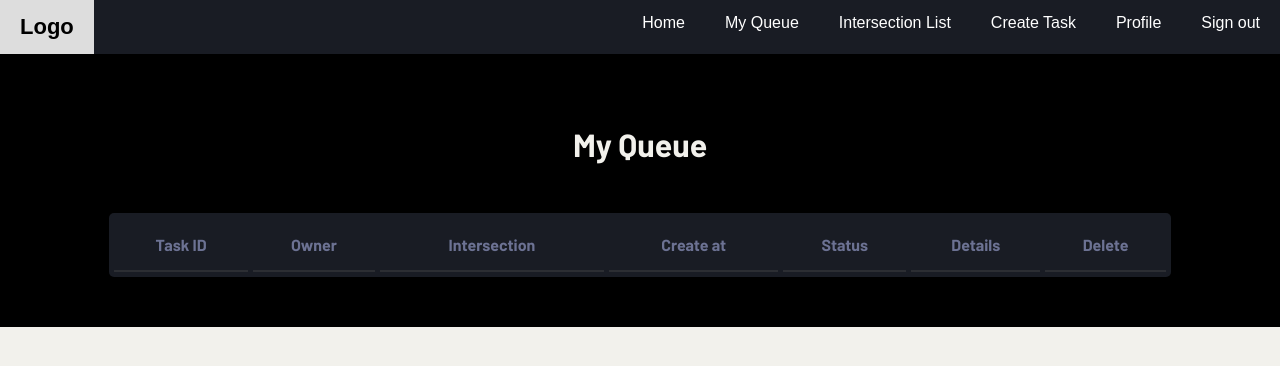
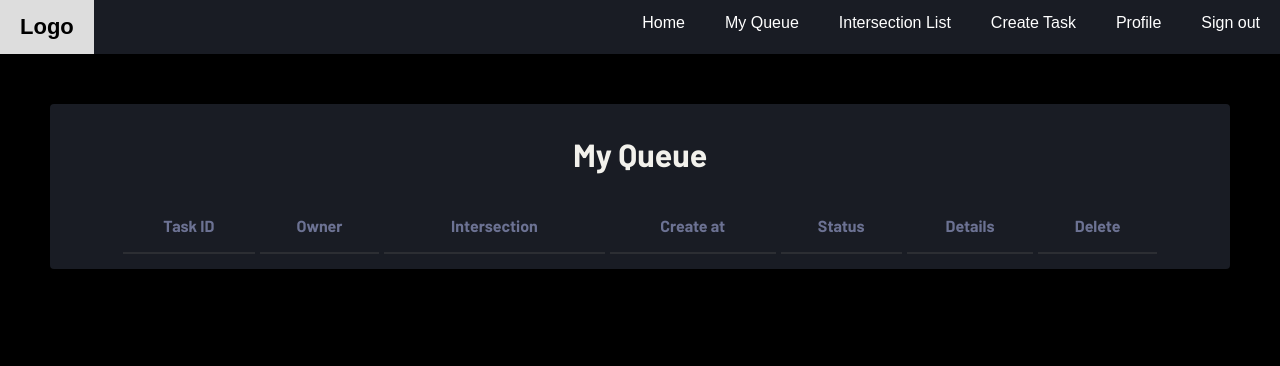
Before and after one commit to 6410685041/CN332-Default, a Django app: page /user/my_queue in a window 1280 px wide. Shown: the top 366 px of the page. Run offline with Django 5.2, Linux system fonts and the light colour scheme; the visitor is signed in with stand-in values (Sample User, id 1); data comes from the database, SQL or seed files in the repository; data that the repository does not hold is empty; parts of the project's set-up code (start-up, migrations or seed data) failed here and were passed over.

Commit message:
edit my_queue

```diff
--- a/carDetection/static/style/layout.css
+++ b/carDetection/static/style/layout.css
@@ -1,9 +1,9 @@
 @import url('https://fonts.googleapis.com/css2?family=Barlow:ital,wght@0,100;0,200;0,300;0,400;0,500;0,600;0,700;0,800;0,900;1,100;1,200;1,300;1,400;1,500;1,600;1,700;1,800;1,900&display=swap');
 
-body {
+html,body {
     font-family: 'Barlow', sans-serif;
-    color: black; /* Dark Blue Text */
-    background-color: #f2f1ec; /* Off-white background */
+    color: white; /* Dark Blue Text */
+    background-color: #000000; /* Off-white background */
 }
 
 #navbar ul {
--- a/carDetection/static/style/my_queue.css
+++ b/carDetection/static/style/my_queue.css
@@ -4,11 +4,10 @@
 
 #content table {
     margin: auto;
-    margin-top: 50px;
+    margin-top: 10px;
     width: 90%;
     border-spacing: 5px;
     background-color: #191c24;
-    border-radius: 5px;
     color: #6c7293;
 }
 
@@ -20,3 +19,9 @@
 #content .delete:hover {
     background-color: rgb(235, 115, 115);
 }
+
+#content .content-block {
+    background-color: #191c24;
+    padding: 10px;
+    border-radius: 0.25rem;
+}
--- a/carDetection/templates/user/my_queue.html
+++ b/carDetection/templates/user/my_queue.html
@@ -5,7 +5,7 @@
 <link rel="stylesheet" href="{% static 'style/my_queue.css' %}">
 {% endblock %}
 {% block content %}
-<div>
+<div class="content-block">
     <h1>My Queue</h1>
     <table>
         <tr>
@@ -29,4 +29,5 @@
         </tr>
         {% endfor %}
     </table>
+</div>
 {% endblock content %}
```
Lines whose indentation alone changed are shown as unchanged.
